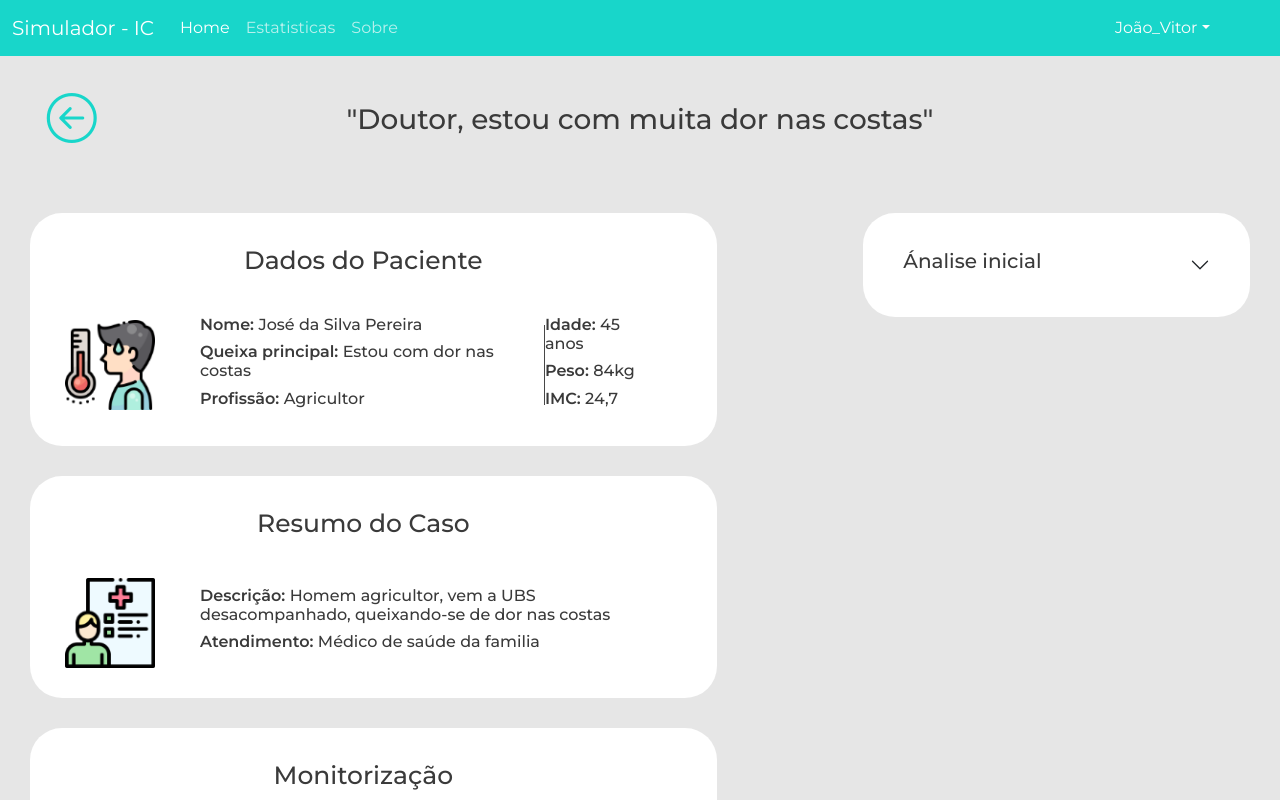
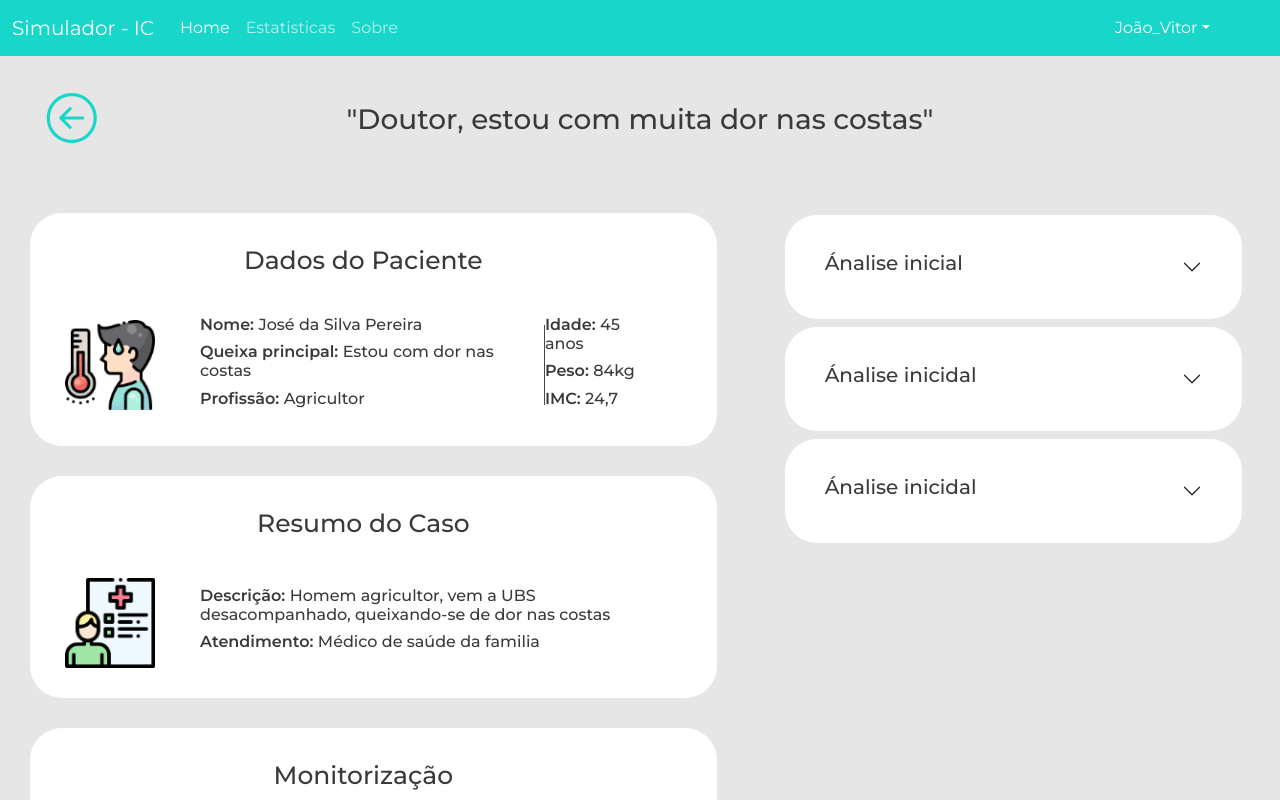
Before and after one commit to Olafi-MooN/Simulador-IC, a React (Vite) app: page /quiz/1 in a window 1280 px wide. Shown: the top 800 px of the page. Built offline with nearby package versions, Linux system fonts and the light colour scheme.

Commit message:
bug resolvido

```diff
--- a/src/Components/AccordionQuizContent/index.tsx
+++ b/src/Components/AccordionQuizContent/index.tsx
@@ -3,44 +3,23 @@ import React from "react";
 export interface IAccordionQuizContentModel {
     title: string;
     response: string;
+    id:any;
 }
 
-const AccordionQuizContent: React.FC<IAccordionQuizContentModel> = ({title,response}) => {
+const AccordionQuizContent: React.FC<IAccordionQuizContentModel> = ({title,response, id}) => {
     return <>
-        {/* <section className="accordion-action">
-            <div className="accordion accordion-flush" id="qualquercoisa">
+        <section className="accordion-action m-0 p-0">
+            <div className="accordion accordion-flush" id={title.replace("?", "")+id}>
                 <div className="accordion-item">
-                    <h2 className="accordion-header" id="bosta">
+                    <h2 className="accordion-header" id={title.replace("?", "")+id+"labelledby"}>
                         <button className="accordion-button collapsed title-questions" type="button"
-                            data-bs-toggle="collapse" data-bs-target="#coco" aria-expanded="false"
-                            aria-controls="coco">
-                            <h3>{title}</h3>
+                            data-bs-toggle="collapse" data-bs-target={"#"+id} aria-expanded="false"
+                            aria-controls={id}>
+                            <p className="questions">{title}</p>
                         </button>
                     </h2>
-                    <div id="coco" className="accordion-collapse collapse"
-                        aria-labelledby="bosta" data-bs-parent="#qualquercoisa">
-                        <ul className="list-group list-group-flush accordion-body">
-                            <li className="list-group-item">
-                                {response}
-                            </li>
-                        </ul>
-                    </div>
-                </div>
-            </div>
-        </section> */}
-
-        <section className="accordion-action">
-            <div className="accordion accordion-flush" id={"target"}>
-                <div className="accordion-item">
-                    <h2 className="accordion-header" id={title+"labelledby"}>
-                        <button className="accordion-button collapsed title-questions" type="button"
-                            data-bs-toggle="collapse" data-bs-target={title+"target"} aria-expanded="false"
-                            aria-controls={title+"target"}>
-                            <h3>{title}</h3>
-                        </button>
-                    </h2>
-                    <div id={title+"target"} className="accordion-collapse collapse"
-                        aria-labelledby={title+"labelledby"} data-bs-parent={"target"}>
+                    <div id={id} className="accordion-collapse collapse"
+                        aria-labelledby={title.replace("?", "")+id+"labelledby"} data-bs-parent={"#"+title.replace("?", "")+id}>
                         <ul className="list-group list-group-flush accordion-body">
                             <li className="list-group-item">
                                 {response}
--- a/src/Components/AccordionQuizMain/index.tsx
+++ b/src/Components/AccordionQuizMain/index.tsx
@@ -2,32 +2,29 @@ import React from "react";
 
 export interface IAccordionQuizMainModel {
     title: string;
-    children: JSX.Element;
+    id: string;
+    children: JSX.Element | JSX.Element[];
 }
 
-const AccordionQuizMain: React.FC<IAccordionQuizMainModel> = ({title,children}) => {
+const AccordionQuizMain: React.FC<IAccordionQuizMainModel> = ({title, id, children}) => {
     return <>
-        <section className="accordion-action">
-            <div className="accordion accordion-flush" id="accordionFlushExample">
+        <section className="accordion-action m-2">
+            <div className="accordion accordion-flush" id={title.replace("?", "")}>
                 <div className="accordion-item">
                     <h2 className="accordion-header" id="flush-headingOne">
                         <button className="accordion-button collapsed title-questions" type="button"
-                            data-bs-toggle="collapse" data-bs-target="#flush-collapseOne" aria-expanded="false"
-                            aria-controls="flush-collapseOne">
+                            data-bs-toggle="collapse" data-bs-target={"#"+id} aria-expanded="false"
+                            aria-controls={id}>
                             <h3>{title}</h3>
                         </button>
                     </h2>
-                    <div id="flush-collapseOne" className="accordion-collapse collapse"
-                        aria-labelledby="flush-headingOne" data-bs-parent="#accordionFlushExample">
-                        <ul className="list-group list-group-flush accordion-body">
-                            <li className="list-group-item">
-                                {children}
-                            </li>
-                        </ul>
+                    <div id={id} className="accordion-collapse collapse" aria-labelledby="flush-headingOne" data-bs-parent={title.replace("?", "")}>
+                        {children}
                     </div>
                 </div>
             </div>
         </section>
+
     </>
 }
 
--- a/src/Pages/Quiz/index.tsx
+++ b/src/Pages/Quiz/index.tsx
@@ -53,12 +53,12 @@ const Quiz = () => {
         </div>
 
         {/* <!-- main --> */}
-        <main className="row main-row gx-0">
+        <main className="row gx-0">
 
             {/* <!-- cards --> */}
 
             {/* <!-- dados do paciente--> */}
-            <div className="col-12 col-lg-7 main-quiz-row">
+            <div className="col-12 col-md-7 main-quiz-row">
                 <section className="card-main" id="dados-do-paciente">
                     <h2 className="title">Dados do Paciente</h2>
                     <div className="content d-flex justify-content-between align-items-center">
@@ -122,16 +122,23 @@ const Quiz = () => {
                     </div>
                 </section>
             </div>
-            <div className="col-12 col-lg-1"></div>
 
             {/* <!-- Accordion --> */}
 
-            <div className="col-12 col-lg-4">
-                <AccordionQuizMain title="Ánalise inicial">
-                    <AccordionQuizContent title="Há quanto tempo está assim?" response="Estou assim a 10 dia"/>
-                </AccordionQuizMain>
-
-            </div>
+                <div className="col-12 col-md-5 main-quiz-row mt-4 ">
+                    <AccordionQuizMain id="df" title="Ánalise inicial">
+                        <AccordionQuizContent id="aes" title="Há quanto temspo estáds assim?" response="Estou assim a 10 dia"/>
+                        <AccordionQuizContent id="aes" title="Há quanto texmpo estáds assim?" response="Estou assim a 10 dia"/>
+                        <AccordionQuizContent id="ars" title="Há quanto temcpo estáds assim?" response="Estou assim a 10 dia"/>
+                        <AccordionQuizContent id="afes" title="Há quanto tecmpo estáds assim?" response="Estou assim a 10 dia"/>
+                    </AccordionQuizMain>
+                    <AccordionQuizMain id="sdf" title="Ánalise inicidal">
+                        <AccordionQuizContent id="ab" title="Há quanto tempo estádf assim?" response="Estou assim a 10 dia"/>
+                    </AccordionQuizMain>
+                    <AccordionQuizMain id="dsf"title="Ánalise inicidal">
+                        <AccordionQuizContent id="ad" title="Há quanto tempo estsá assim?" response="Estou assim a 10 dia"/>
+                    </AccordionQuizMain>
+                </div>
         </main>
 
         {/* <!-- footer --> */}
```
